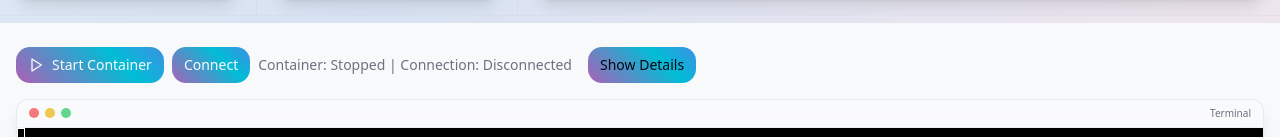
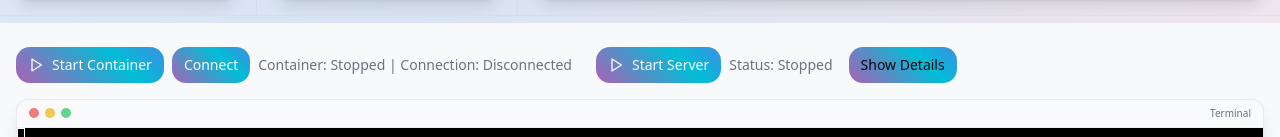
Before and after one commit to bitrifttech/RoSE, a React (Vite) app: page /project/1 in a window 1280 px wide. Shown: the part 557-694 px from the top of the page. Built offline with nearby package versions, Linux system fonts and the light colour scheme; no server answers.

Commit message:
Add beack server buttons

```diff
--- a/src/pages/ProjectDesign.tsx
+++ b/src/pages/ProjectDesign.tsx
@@ -425,6 +425,7 @@ console.log("Hello, World!");`);
                     onConnect={connectToServer}
                     onDisconnect={disconnectFromServer}
                   />
+                  <ServerControls className="ml-2" />
                   <Button
                     variant="ghost"
                     size="sm"
```
